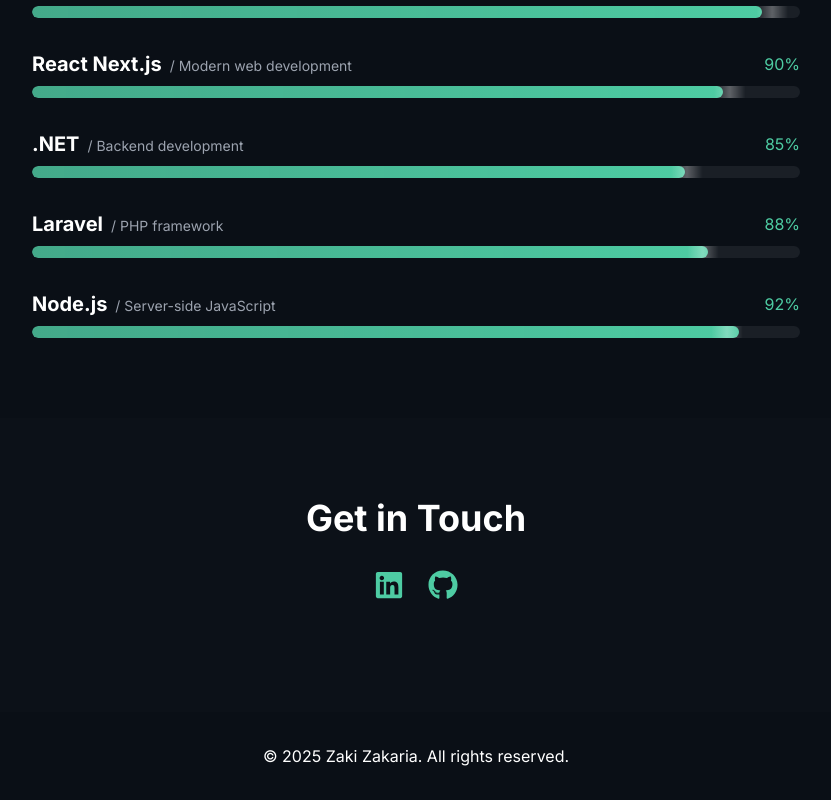
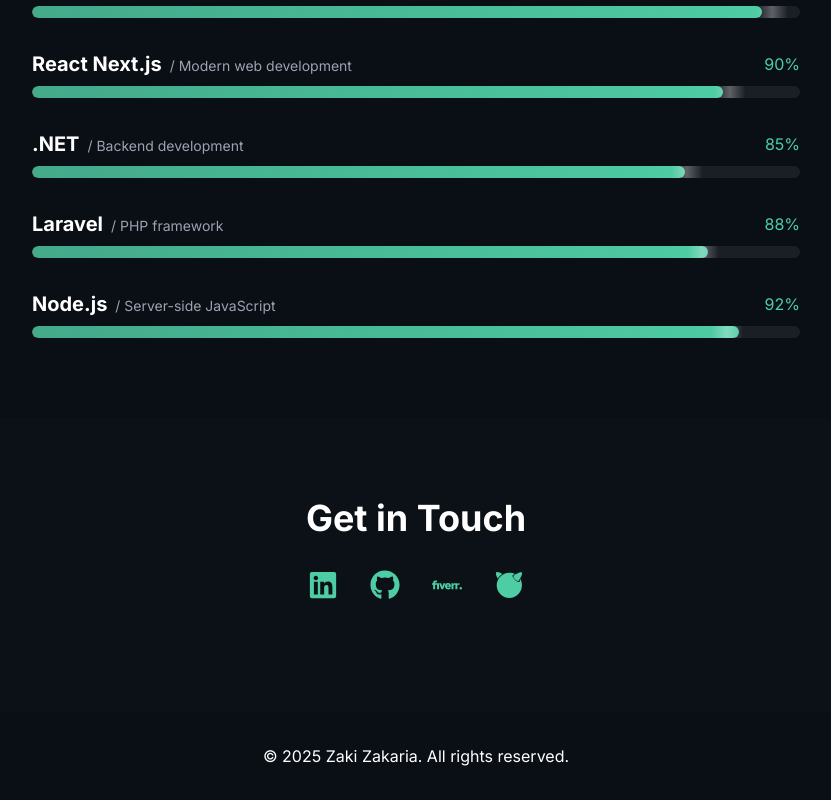
Before and after one commit to zakiiizakaria/portfolio, a React (Create React App) app: page / in a window 1280 px wide. Shown: the part 1508-2308 px from the top of the page, without its empty margins (224-1055 px from the left). Built offline with nearby package versions, Linux system fonts and the light colour scheme.

Commit message:
update social media contact

```diff
--- a/src/App.js
+++ b/src/App.js
@@ -1,5 +1,6 @@
 import React from "react";
-import { FaLinkedin, FaGithub, FaWhatsapp } from "react-icons/fa";
+import { FaLinkedin, FaGithub, FaWhatsapp, FaFreebsd } from "react-icons/fa";
+import { SiFiverr } from "react-icons/si";
 
 function App() {
   return (
@@ -207,22 +208,42 @@
       <section id="contact" className="py-20 px-4 bg-[#0c1118]">
         <div className="container mx-auto text-center">
           <h2 className="text-4xl font-bold text-white mb-8">Get in Touch</h2>
-          <div className="flex justify-center space-x-6 mb-8">
+          <div className="flex justify-center items-center space-x-8 mb-8">
             <a
               href="https://www.linkedin.com/in/zaki-zakaria-2684211a3/"
               target="_blank"
               rel="noopener noreferrer"
-              className="text-[#4ecca3] hover:text-white transition-colors"
+              className="text-[#4ecca3] hover:text-white transition-colors group"
+              aria-label="LinkedIn Profile"
             >
-              <FaLinkedin className="text-3xl" />
+              <FaLinkedin className="text-3xl transform transition-transform group-hover:scale-110" />
             </a>
             <a
               href="https://github.com/zakiiizakaria"
               target="_blank"
               rel="noopener noreferrer"
-              className="text-[#4ecca3] hover:text-white transition-colors"
+              className="text-[#4ecca3] hover:text-white transition-colors group"
+              aria-label="GitHub Profile"
             >
-              <FaGithub className="text-3xl" />
+              <FaGithub className="text-3xl transform transition-transform group-hover:scale-110" />
+            </a>
+            <a
+              href="https://www.fiverr.com/s/NNV6X5N"
+              target="_blank"
+              rel="noopener noreferrer"
+              className="text-[#4ecca3] hover:text-white transition-colors group"
+              aria-label="Fiverr Profile"
+            >
+              <SiFiverr className="text-3xl transform transition-transform group-hover:scale-110" />
+            </a>
+            <a
+              href="https://www.freelancer.com/u/ZakiZakaria97?sb=t"
+              target="_blank"
+              rel="noopener noreferrer"
+              className="text-[#4ecca3] hover:text-white transition-colors group"
+              aria-label="Freelancer Profile"
+            >
+              <FaFreebsd className="text-3xl transform transition-transform group-hover:scale-110" />
             </a>
           </div>
         </div>
```
